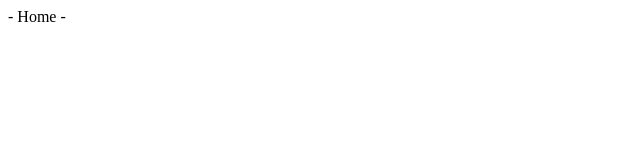
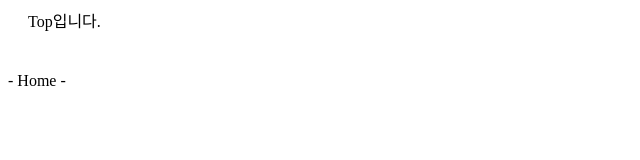
Before and after one commit to jmeno1011/tono-p, a Next.js app: page / in a window 1280 px wide. Shown: the top 160 px of the page, without its empty margins (0-640 px from the left). Built offline with nearby package versions, Linux system fonts and the light colour scheme.

Commit message:
add styled-components and apply js in css used by babel

```diff
--- /dev/null
+++ b/src/componets/Top.jsx
@@ -0,0 +1,15 @@
+import React from 'react'
+import styled from 'styled-components'
+
+const HeaderBlcok = styled.header`
+    height: 64px;
+    padding: 0 20px;
+`
+
+const Top = () => {
+  return (
+    <HeaderBlcok>Top입니다.</HeaderBlcok>
+  )
+}
+
+export default Top
--- a/src/pages/_app.js
+++ b/src/pages/_app.js
@@ -1,5 +1,12 @@
+import Top from "../componets/Top"
+
 function MyApp({ Component, pageProps }) {
-    return <Component {...pageProps} />
+    return (
+        <>
+        <Top />
+        <Component {...pageProps} />
+        </>
+    )
 }
 
 export default MyApp
```
Also changed, not shown: package.json (+7 -2 lines), .babelrc (added), 2 other files (tests, documents, lock files or other folders).
